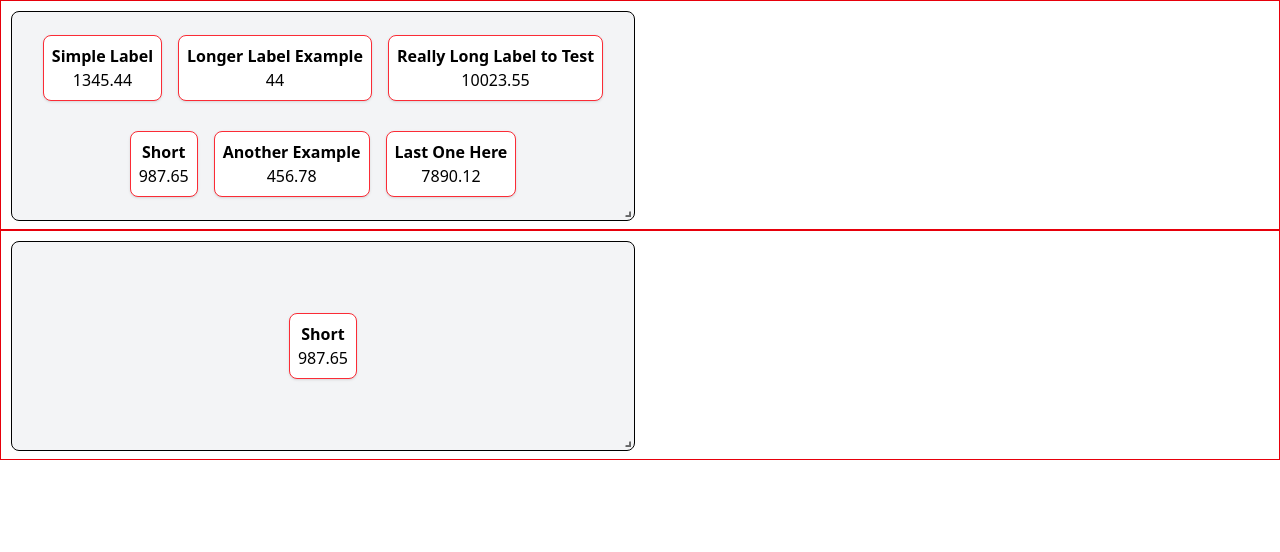
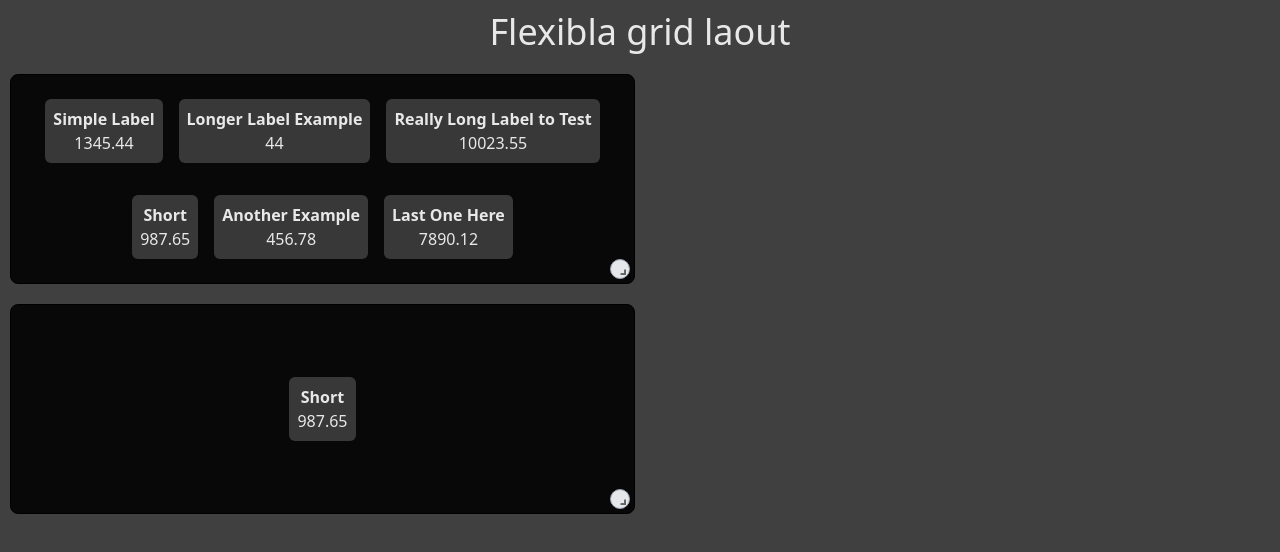
Before and after one commit to Shubh-Dev/flexibale-grid-layout, a React (Vite) app: page / in a window 1280 px wide. Shown: the top 552 px of the page. Built offline with nearby package versions, Linux system fonts and the light colour scheme.

Commit message:
style: grid layout style complete

```diff
--- a/src/App.jsx
+++ b/src/App.jsx
@@ -1,6 +1,5 @@
 import React from "react";
 import ResizableGrid from "./components/ResizableGrid";
-import MyFirstGrid from "./components/MyFirstGrid.jsx";
 import "react-grid-layout/css/styles.css";
 import "react-resizable/css/styles.css";
 function App() {
@@ -11,14 +10,17 @@ function App() {
     { label: "Short", value: 987.65 },
     { label: "Another Example", value: 456.78 },
     { label: "Last One Here", value: 7890.12 },
+
   ];
 
   const singleSeries = [{ label: "Short", value: 987.65 }];
   return (
-    <div>
+    <div className="flex flex-col">
+      <div className="text-[#E8E8E8] my-3">
+        <h1 className="text-center text-4xl">Flexibla grid laout</h1>
+      </div>
       <ResizableGrid data={multipleSeries} />
       <ResizableGrid data={singleSeries} />
-      {/* <MyFirstGrid /> */}
     </div>
   );
 }
--- a/src/components/MyFirstGrid.jsx
+++ /dev/null
@@ -1,27 +0,0 @@
-import GridLayout from "react-grid-layout";
-
-
-function MyFirstGrid() {
-  // layout is an array of objects, see the demo for more complete usage
-  const layout = [
-    { i: "a", x: 0, y: 0, w: 1, h: 2, static: true },
-    { i: "b", x: 1, y: 0, w: 3, h: 2, minW: 2, maxW: 4 },
-    { i: "c", x: 4, y: 0, w: 1, h: 2 },
-  ];
-
-  return (
-    <GridLayout
-      className="layout"
-      layout={layout}
-      cols={12}
-      rowHeight={30}
-      width={1200}
-    >
-      <div key="a">a</div>
-      <div key="b">b</div>
-      <div key="c">c</div>
-    </GridLayout>
-  );
-}
-
-export default MyFirstGrid;
--- a/src/components/ResizableGrid.jsx
+++ b/src/components/ResizableGrid.jsx
@@ -4,44 +4,48 @@ import RGL, { WidthProvider } from "react-grid-layout";
 const ReactGridLayout = WidthProvider(RGL);
 
 const ResizableGrid = ({ data = [] }) => {
+  // Layout configuration state
   const [layout, setLayout] = useState([{ i: "main", x: 0, y: 0, w: 3, h: 2 }]);
+  // State to manage dynamic font size
   const [fontSize, setFontSize] = useState(16);
 
-  // Handle resize stop
+  // Handle resize event
   const handleResize = (layout, oldItem, newItem) => {
-    console.log("Resized - Width:", newItem.w, "Height:", newItem.h);
-
-    // Calculate new font size based on width (w * a scaling factor)
+    // Adjust font size based on width (w * a scaling factor)
     const newFontSize = Math.max(12, Math.min(32, newItem.w * 10));
     setFontSize(newFontSize);
   };
 
   return (
     <ReactGridLayout
-      className="layout border border-red-600 "
+      className="layout"
       layout={layout}
-      cols={6} // Increase grid resolution
-      rowHeight={100}
-      width={800}
+      cols={6} // Defines the number of columns in the grid
+      rowHeight={100} // Defines row height in pixels
+      width={800} // Total width of the grid container
       onLayoutChange={(newLayout) => setLayout(newLayout)}
-      onResize={handleResize} // Use onResizeStop instead of ResizeObserver
+      onResize={handleResize} // Updates font size
       isResizable
       isDraggable
+      preventCollision={true} // Prevents from overlapping when resizing or dragging
+      compactType={null} // Disables automatic compaction of items
     >
       <div
         key="main"
-        className="flex flex-wrap items-center justify-center border bg-gray-100 rounded-lg p-2 text-center w-full"
+        className="flex flex-wrap items-center justify-center border bg-[#080808] rounded-lg p-2 text-center w-full min-h-fit"
         style={{ fontSize: `${fontSize}px` }}
       >
         {data.map((item, index) => (
           <div
             key={index}
-            className="p-2 m-2 border border-red-500 rounded-lg bg-white shadow"
+            className="p-2 m-2 bg-[#383838] text-[#E8E8E8] rounded-md"
           >
             <div className="font-bold">{item.label}</div>
             <div>{item.value}</div>
           </div>
         ))}
+        {/* Resize handle icon for better user interaction */}
+        <span className="react-resizable-handle absolute bottom-1 right-1 w-5 h-5 bg-gray-200 rounded-full border border-gray-400 cursor-se-resize"></span>
       </div>
     </ReactGridLayout>
   );
--- a/src/index.css
+++ b/src/index.css
@@ -9,4 +9,11 @@
 body {
   margin: 0;
   padding: 0;
+  background-color: #404040;
 }
+
+/* Remove the orange effect on resizing */
+.react-grid-item.react-grid-placeholder {
+  background: transparent !important; /* No background color */
+  border: 1px dashed rgba(255, 255, 255, 0.5) !important; /* Optional: subtle dashed border */
+}
```
